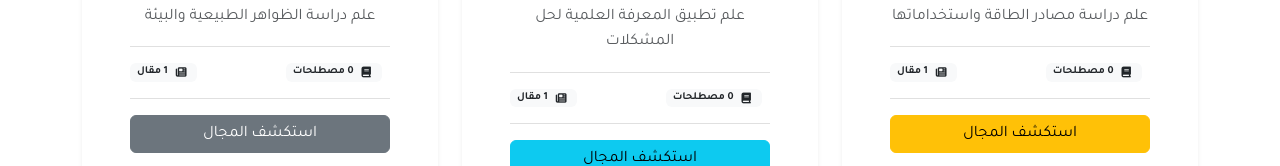
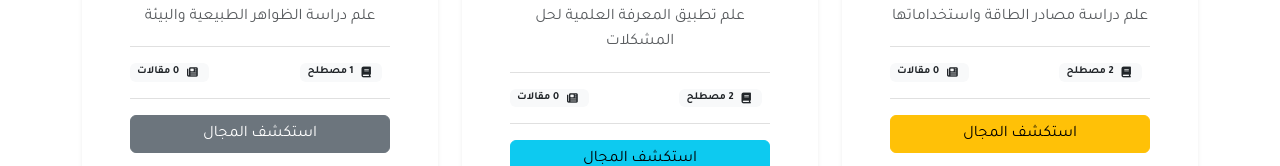
Before and after one commit to alhuwaidias-arch/Infirad-Diwan, a plain HTML site: page categories.html in a window 1280 px wide. Shown: the part 1046-1212 px from the top of the page. Drawn offline with nearby package versions, Linux system fonts and the light colour scheme.

Commit message:
تحديث إحصائيات المصطلحات للمجالات الثلاثة
✅ التحديثات:

1. الطاقة:
   - المصطلحات: 0 → 2 مصطلح ✅
   - المقالات: 1 مقال → 0 مقالات

2. الهندسة:
   - المصطلحات: 0 → 2 مصطلح ✅
   - المقالات: 1 مقال → 0 مقالات

3. الطبيعة:
   - المصطلحات: 0 → 1 مصطلح ✅
   - المقالات: 1 مقال → 0 مقالات

📊 النتيجة:
- جميع الإحصائيات دقيقة ومحدثة
- تعكس العدد الفعلي للمصطلحات في كل مجال

```diff
--- a/categories.html
+++ b/categories.html
@@ -109,8 +109,8 @@
                             <h4 class="fw-bold">الطاقة</h4>
                             <p class="text-muted">علم دراسة مصادر الطاقة واستخداماتها</p>
                             <div class="category-stats mb-3">
-                                <span class="badge bg-light text-dark me-2"><i class="fas fa-book me-1"></i>0 مصطلحات</span>
-                                <span class="badge bg-light text-dark"><i class="fas fa-newspaper me-1"></i>1 مقال</span>
+                                <span class="badge bg-light text-dark me-2"><i class="fas fa-book me-1"></i>2 مصطلح</span>
+                                <span class="badge bg-light text-dark"><i class="fas fa-newspaper me-1"></i>0 مقالات</span>
                             </div>
                             <a href="category-energy.html" class="btn btn-warning w-100">استكشف المجال</a>
                         </div>
@@ -126,8 +126,8 @@
                             <h4 class="fw-bold">الهندسة</h4>
                             <p class="text-muted">علم تطبيق المعرفة العلمية لحل المشكلات</p>
                             <div class="category-stats mb-3">
-                                <span class="badge bg-light text-dark me-2"><i class="fas fa-book me-1"></i>0 مصطلحات</span>
-                                <span class="badge bg-light text-dark"><i class="fas fa-newspaper me-1"></i>1 مقال</span>
+                                <span class="badge bg-light text-dark me-2"><i class="fas fa-book me-1"></i>2 مصطلح</span>
+                                <span class="badge bg-light text-dark"><i class="fas fa-newspaper me-1"></i>0 مقالات</span>
                             </div>
                             <a href="category-engineering.html" class="btn btn-info w-100">استكشف المجال</a>
                         </div>
@@ -143,8 +143,8 @@
                             <h4 class="fw-bold">الطبيعة</h4>
                             <p class="text-muted">علم دراسة الظواهر الطبيعية والبيئة</p>
                             <div class="category-stats mb-3">
-                                <span class="badge bg-light text-dark me-2"><i class="fas fa-book me-1"></i>0 مصطلحات</span>
-                                <span class="badge bg-light text-dark"><i class="fas fa-newspaper me-1"></i>1 مقال</span>
+                                <span class="badge bg-light text-dark me-2"><i class="fas fa-book me-1"></i>1 مصطلح</span>
+                                <span class="badge bg-light text-dark"><i class="fas fa-newspaper me-1"></i>0 مقالات</span>
                             </div>
                             <a href="category-nature.html" class="btn btn-secondary w-100">استكشف المجال</a>
                         </div>
```
